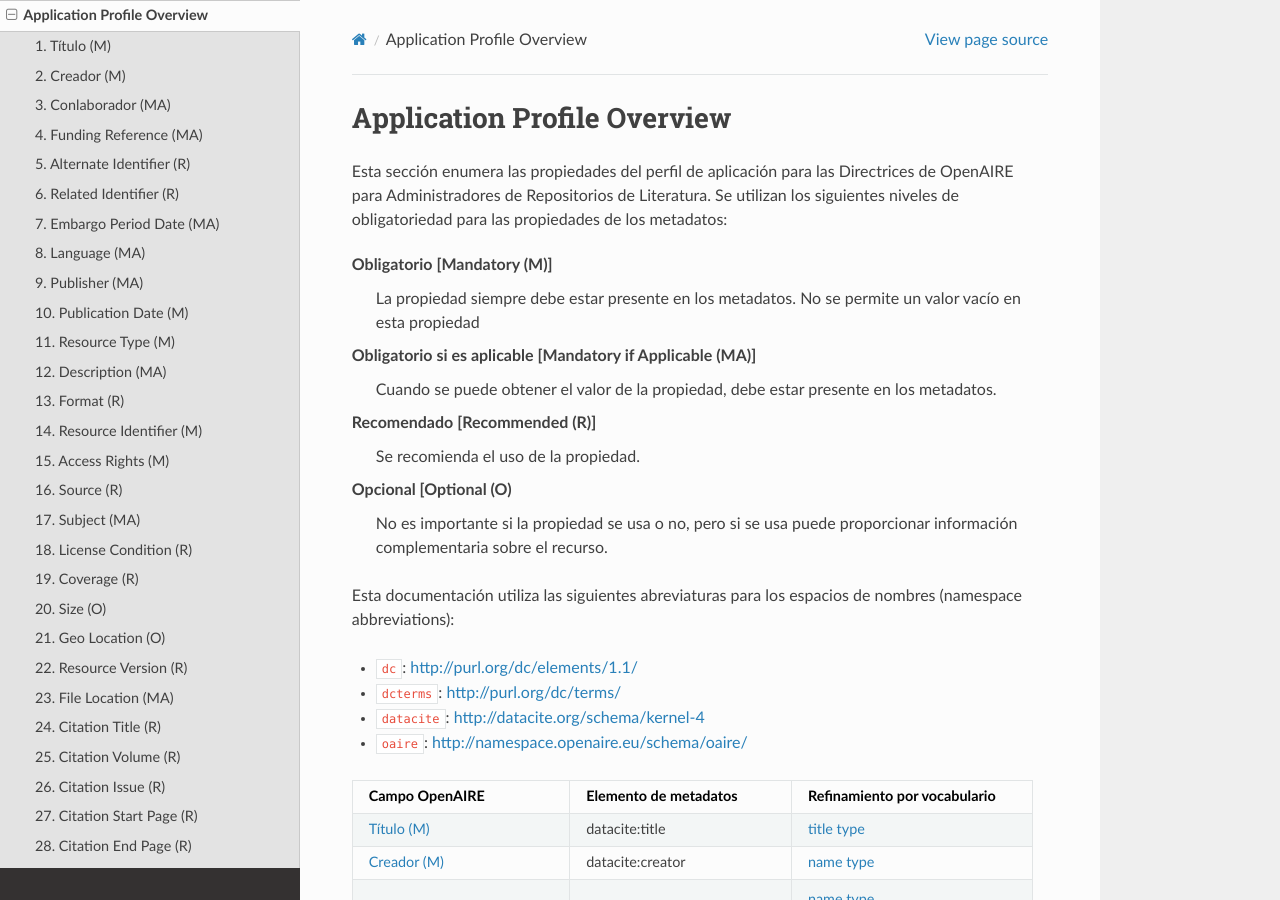
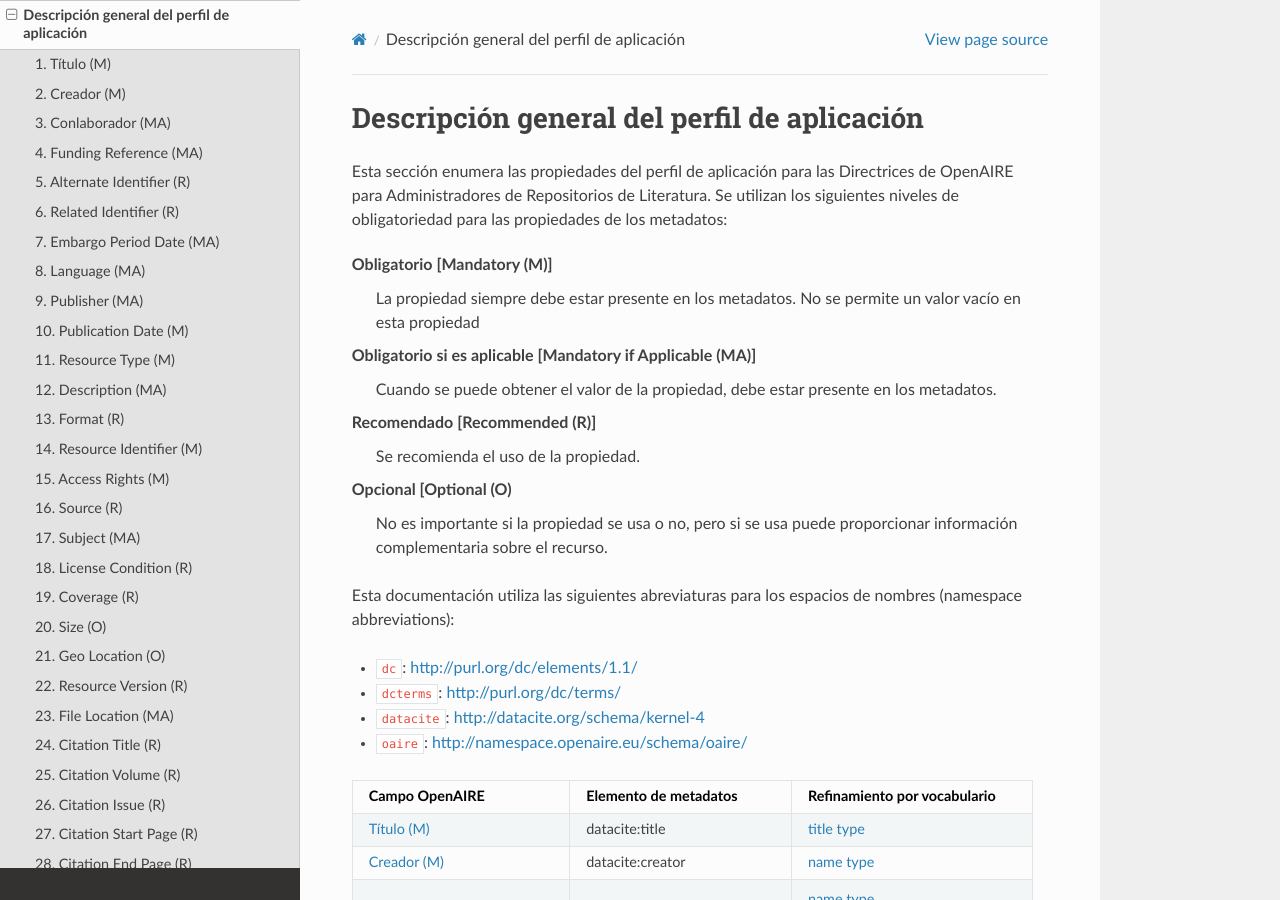
Before and after one commit to memoemg/openAIRE4, a Sphinx documentation site: the page built from docs/application_profile.rst, in a window 1280 px wide and 900 px high. Built offline with Sphinx 7.4.7 and the Read the Docs theme 2.0.0, drawn with Linux system fonts in a browser that asks for light colours; a script that is not in the unit is left out.

Commit message:
Update application_profile.rst

```diff
--- a/docs/application_profile.rst
+++ b/docs/application_profile.rst
@@ -1,7 +1,7 @@
 .. _application_profile:
 
-Application Profile Overview
-============================
+Descripción general del perfil de aplicación
+============================================
 
 Esta sección enumera las propiedades del perfil de aplicación para las Directrices de
 OpenAIRE para Administradores de Repositorios de Literatura. Se utilizan los siguientes niveles de obligatoriedad  para las propiedades de los metadatos:
```
